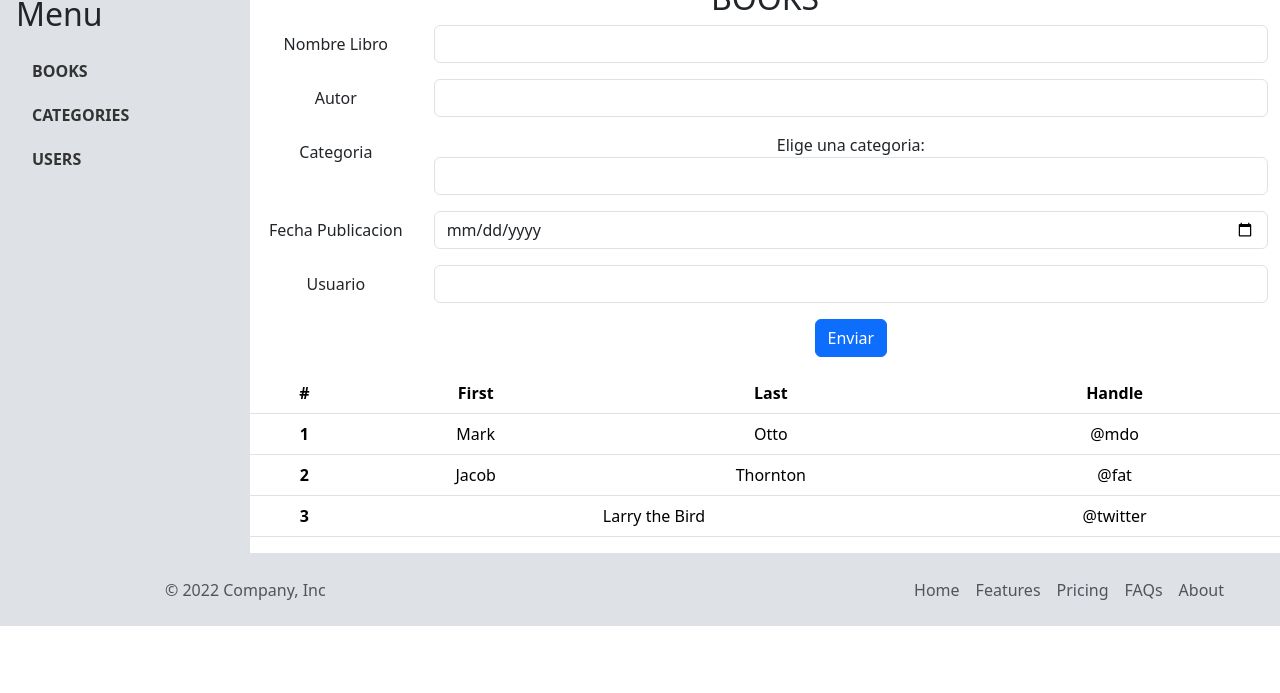
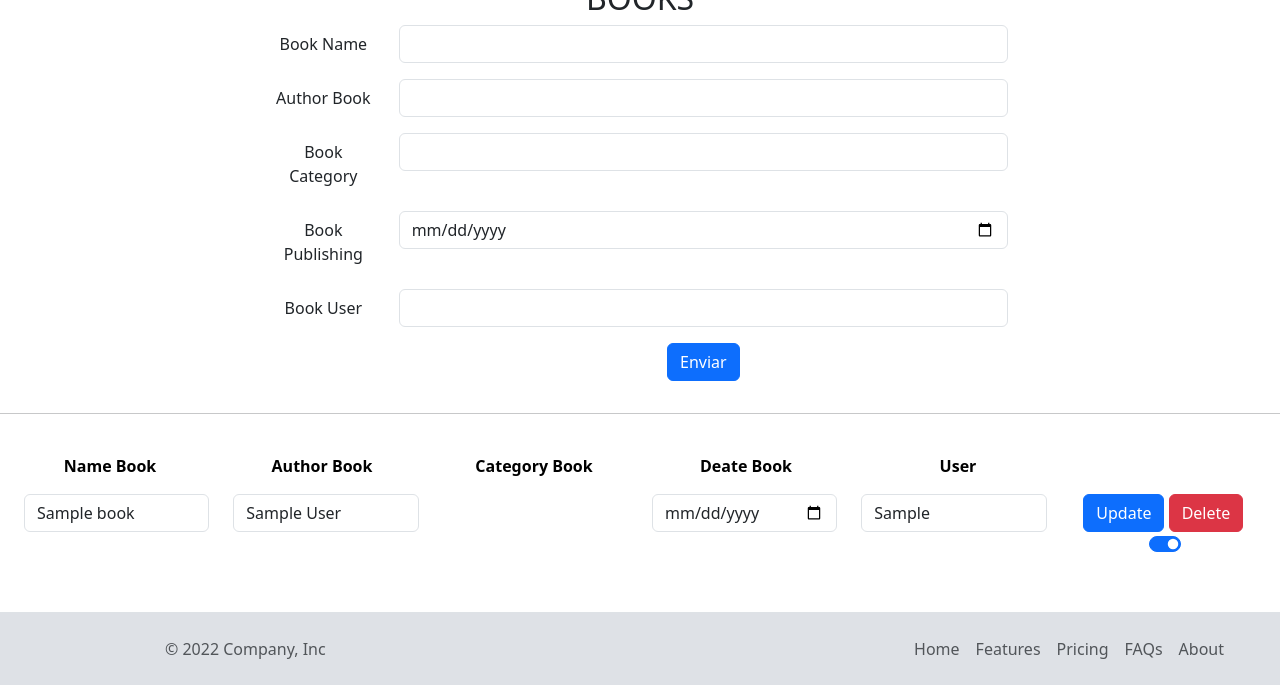
Before and after one commit to guill3rm0hdz/library-app, a CodeIgniter app: page /library-app/home/section_load/books in a window 1280 px wide. Shown: the part 107-800 px from the top of the page. Run offline with CodeIgniter, Linux system fonts and the light colour scheme; tables that the repository leaves empty or names only in its code hold one stand-in row (values such as "Sample post"); some libraries are stand-ins or nearby versions.

Commit message:
Se genero el crud para cada vista el sistema es funcional

```diff
--- a/application/controllers/home.php
+++ b/application/controllers/home.php
@@ -36,12 +36,19 @@ class Home extends CI_Controller {
 		return $result;
 	}
 
+	// Condsulta universal para traer registros de tabla e implementarlo en ajax
+	public function get_data_ajax($section){
+		$result = $this->Home_model->get_data($section);
+		echo json_encode($result);
+	}
+
+
 
 	//**************************/
 	// CRUD a la bases de datos de Usuarios "Contrlador"
 
 	public function add_user(){
-		// Obtener los datos del formulario utilizando el método input() del helper form
+	// Agrega los datos del formulario
 		$data = array(
 			'name' => $this->input->post('nameUser'),
 			'email' => $this->input->post('emailUser')
@@ -64,13 +71,12 @@ class Home extends CI_Controller {
 			'name' => $this->input->post('nameUser'),
 			'email' => $this->input->post('emailUser')
 		);
-
 		$this->Home_model->update_data($id, $data, 'users');
 		redirect('home/section_load/users');
 	}
 
-	// FIN CRUD a la bases de datos de Usuarios "Contrlador"
-	//**************************/
+
+
 
 
 	//**************************/
@@ -100,14 +106,68 @@ class Home extends CI_Controller {
 			'name' => $this->input->post('nameCategories'),
 			'description' => $this->input->post('descriptionCategories')
 		);
-
 		$this->Home_model->update_data($id, $data, 'categories');
 		redirect('home/section_load/categories');
 	}
 
 
-	// FIN CRUD a la bases de datos de Categories "Contrlador"
+
+
+
+
 	//**************************/
+	// CRUD a la bases de datos de Libros "Contrlador"
+
+	public function add_books(){
+
+		// Obtener los datos del formulario utilizando el método input() del helper form
+		$date = $this->revert_date($this->input->post('fechaBook'));
+
+		$data = array(
+			'name' => $this->input->post('nameBook'),
+			'author' => $this->input->post('authorBook'),
+			'published_date' => $date,
+			'category' => json_encode($this->input->post('categoryBook')),
+			'user' => $this->input->post('userBook')
+		);
+		// Insertar los datos en la base de datos utilizando el modelo
+		$this->Home_model->add_data($data, 'books');
+		redirect('home/section_load/books/');
+	}
+
+
+	// Elimina el registro dinamicamente
+	public function del_book($id){
+		$this->Home_model->del_data($id, 'books');
+		redirect('home/section_load/books');
+
+	}
+
+		// Actualiza el registro dinamicamente
+		public function update_book($id){
+			$date = $this->revert_date($this->input->post('fechaBook'));
+			var_dump($date);
+			$data = array(
+				'name' => $this->input->post('nameBook'),
+				'author' => $this->input->post('authorBook'),
+				'published_date' => $date,
+				'category' => json_encode($this->input->post('categoryBook')),
+				'user' => $this->input->post('userBook')
+			);
+			var_dump($data);
+			$this->Home_model->update_data($id, $data, 'books');
+			redirect('home/section_load/books');
+		}
+
+
+		//**************************/
+		// Funcion que revierte el orden de la fecha para que pueda ser regstrada en la BD
+		public function revert_date($date_input){
+			$date_array = array_reverse(explode('/', $date_input));
+			$date_format = implode('/', $date_array);
+			return $date_format;
+		}
+
 
 
 }
--- a/application/views/bibliotecario/books.php
+++ b/application/views/bibliotecario/books.php
@@ -1,58 +1,60 @@
-	<!--start page wrapper -->
+	<!-- Inicio componente -->
 	<div class="page-wrapper">
 			<div class="page-content">
 				<div class="container">
+					<!-- Contenido Formulario de registrode datos -->
+					<div class="row">
+						<div class="col-md-8 mx-auto d-flex justify-content-center">
+							<div class="w-100">
 								<header>
 								<h2><?= $title?></h2>
 								</header>
-					<form id="formulario">
+								<form id="formulario" method="post" action="<?php echo base_url('home/add_books'); ?>" >
 									<div class="row mb-3">
-							<label for="inputName" class="col-sm-2 col-form-label">Nombre Libro</label>
+										<label for="inputName" class="col-sm-2 col-form-label">Book Name</label>
 										<div class="col-sm-10">
-								<input type="text" class="form-control input" name="nameLibro" />
+											<input type="text" class="form-control input" name="nameBook" />
 											<div class="invalid-feedback">
-									El input solo puede contener letras.
+												The input can only contain letters.
 											</div>
 										</div>
 									</div>
 									<div class="row mb-3">
-							<label for="inputAutor" class="col-sm-2 col-form-label">Autor</label>
+										<label for="inputAutor" class="col-sm-2 col-form-label">Author Book</label>
 										<div class="col-sm-10">
-								<input type="text" class="form-control input" name="autor"/>
+											<input type="text" class="form-control input" name="authorBook" />
 											<div class="invalid-feedback">
-									El input solo puede contener letras.
+												The input can only contain letters.
 											</div>
 										</div>
 									</div>
 									<div class="row mb-3">
-							<label for="inputCategoria" class="col-sm-2 col-form-label">Categoria</label>
+										<label for="inputCategoria" class="col-sm-2 col-form-label">Book Category</label>
 										<div class="col-sm-10">
-								<label for="fruits" >Elige una categoria:</label>
 											<!-- Input para buscar opciones -->
 											<input type="text" id="autocomplete-category" class="form-control">
 											<!-- Contenedor donde se mostrarán las opciones seleccionadas -->
 											<div id="selected-options"></div>
-
 											<div class="invalid-feedback">
-									Selecciona una categoria.
+												Use autocomplete and select a category.
 											</div>
 										</div>
 									</div>
 									<div class="row mb-3">
-							<label for="inputFechaPublicacion" class="col-sm-2 col-form-label">Fecha Publicacion</label>
+										<label for="inputFechaPublicacion" class="col-sm-2 col-form-label">Book Publishing</label>
 										<div class="col-sm-10">
-								<input type="date" class="form-control date" name="fechaPublicacion">
+											<input type="date" class="form-control date" name="fechaBook">
 											<div class="invalid-feedback">
-									Selecciona una fecha.
+												Select a date.
 											</div>
 										</div>
 									</div>
 									<div class="row mb-3">
-							<label for="inputFechaPublicacion" class="col-sm-2 col-form-label">Usuario</label>
+										<label for="inputFechaPublicacion" class="col-sm-2 col-form-label">Book User</label>
 										<div class="col-sm-10">
-								<input type="text" class="form-control" id="autocompleteUser" name="usuario"/>
+											<input type="text" class="form-control input autocompleteUser"name="userBook"/>
 											<div class="invalid-feedback">
-									El input solo puede contener letras.
+												This field is required
 											</div>
 										</div>
 									</div>
@@ -63,36 +65,80 @@
 									</div>
 								</form>
 							</div>
-
-				<table class="table">
-					<thead>
-						<tr>
-						<th scope="col">#</th>
-						<th scope="col">First</th>
-						<th scope="col">Last</th>
-						<th scope="col">Handle</th>
-						</tr>
-					</thead>
-					<tbody>
-						<tr>
-						<th scope="row">1</th>
-						<td>Mark</td>
-						<td>Otto</td>
-						<td>@mdo</td>
-						</tr>
-						<tr>
-						<th scope="row">2</th>
-						<td>Jacob</td>
-						<td>Thornton</td>
-						<td>@fat</td>
-						</tr>
-						<tr>
-						<th scope="row">3</th>
-						<td colspan="2">Larry the Bird</td>
-						<td>@twitter</td>
-						</tr>
-					</tbody>
-				</table>
 						</div>
 					</div>
-		<!--end page wrapper -->
+				</div>
+				<hr/>
+				<!-- Contenido Tabla con Formulario para actualizar datos -->
+				<div class="table-responsive">
+					<div class="bg-white p-3 mb-3">
+						<div class="table">
+							<div class="thead">
+								<div class="row">
+									<div class="col-sm-2">
+										<strong>Name Book</strong>
+									</div>
+									<div class="col-sm-2">
+										<strong>Author Book</strong>
+									</div>
+									<div class="col-sm-2">
+										<strong>Category Book</strong>
+									</div>
+									<div class="col-sm-2">
+										<strong>Deate Book</strong>
+									</div>
+									<div class="col-sm-2">
+										<strong>User</strong>
+									</div>
+								</div>
+							</div>
+							<!-- Cuerpo de la tabla -->
+							<div class="tbody">
+								<?php foreach($table as $element): ?>
+									<?= form_open('home/update_book/'.$element->id, ['class' => 'formulario-table'], ['method' => 'post'] ) ?>
+										<div class="row">
+											<div class="col-sm-2">
+												<input type="text" class="form-control input" name="nameBook" value="<?= $element->name;?>"/>
+											</div>
+											<div class="col-sm-2">
+												<input type="text" class="form-control input" name="authorBook" value="<?= $element->author;?>"/>
+											</div>
+											<div class="col-sm-2">
+
+												<div id="selected-options">
+													<?php
+													$categories = json_decode($element->category, true);
+													if(isset($categories) > 0){
+														foreach($categories as $option):?>
+														<div class="selected-option mb-1">
+															<input type="text" class="btn btn-secondary" name="categoryBook[]" value="<?= $option;?>" readonly>
+														</div>
+													<?php
+														endforeach;
+													}?>
+												</div>
+											</div>
+											<div class="col-sm-2">
+												<input type="date" class="form-control input" name="fechaBook" value="<?= $element->published_date;?>"/>
+											</div>
+											<div class="col-sm-2">
+												<input type="text" class="form-control input autocompleteUser" name="userBook" value="<?= $element->user;?>"/>
+											</div>
+											<div class="col-sm-2">
+												<?= form_submit('submit', 'Update', array('class' => 'btn btn-primary')) ?>
+												<a class="btn btn-danger" href="<?php echo base_url('home/del_book/'.$element->id); ?>">Delete</a>
+												<div class="form-switch">
+													<label class="form-check-label" for="checkSwitch"></label>
+													<input class="form-check-input" type="checkbox" name="availabilityBook" checked>
+												</div>
+											</div>
+										</div>
+									<?= form_close() ?>
+								<?php endforeach; ?>
+							</div>
+						</div>
+					</div>
+				</div>
+			</div>
+		</div>
+		<!--Fin componente -->
--- a/application/views/home.php
+++ b/application/views/home.php
@@ -2,6 +2,7 @@
 	<header>
 		<nav class="navbar navbar-expand-lg navbar-light bg-light">
 		<div class="container-fluid">
+			<!-- Icono del header -->
 			<a class="navbar-brand" href="<?= base_url();?>">
 				<img src="https://juststickers.in/wp-content/uploads/2017/10/baby-deadpool.png" width="80"/>
 				<span>Where is the library?</span>
@@ -10,27 +11,23 @@
 			<span class="navbar-toggler-icon"></span>
 			</button>
 			<div class="collapse navbar-collapse" id="navbarNav">
+			<!-- Enlaces a rutas -->
 			<ul class="navbar-nav ms-auto">
-				<li class="nav-item">
-				<a class="nav-link active" aria-current="page" href="<?= base_url();?>">Home</a>
+				<h3>Menu |</h3>
+				<li class="nav-item"><?php echo anchor('home/section_load/books', 'Books', array('class' => 'nav-link active')); ?>
 				</li>
+				<li class="nav-item"><?php echo anchor('home/section_load/categories', 'categories', array('class' => 'nav-link')); ?>
+				</li>
+				<li class="nav-item"><?php echo anchor('home/section_load/users', 'Users', array('class' => 'nav-link')); ?>
+				</li>
+
 			</ul>
 			</div>
 		</div>
 		</nav>
 	</header>
+	<!-- Relleno para el Main -->
 	<div class="contenedor">
-			<sidebar class="sidebar">
-				<h2>Menu</h2>
-				<ul class="menu">
-					<li><?php echo anchor('home/section_load/books', 'Books', array('class' => '')); ?>
-					</li>
-					<li><?php echo anchor('home/section_load/categories', 'categories', array('class' => '')); ?>
-					</li>
-					<li><?php echo anchor('home/section_load/users', 'Users', array('class' => '')); ?>
-					</li>
-				</ul>
-			</sidebar>
 			<main class="contenido">
 				<?php if(!isset($section)){?>
 					<img src="https://media.tenor.com/T4664VfiM0cAAAAC/asistente-robot.gif" alt="Gif animado de una flecha que señala a la izquierda">
--- a/public/js/script.js
+++ b/public/js/script.js
@@ -1,33 +1,6 @@
- // Manejar el evento de clic en el botón
- /*const buttons = document.querySelectorAll('.botonSidebar');
-
-
-    let selectedCategory = $(".selected-option");
-    elementValido = validarCategory(selectedCategory);
-
-    console.log(elementValido)
-       selectedCategory.each(function() {
-        var optionText = $(this).find("span").text();
-        console.log(optionText);
-      });
-
-
-
- buttons.forEach(button => {
-    let section = button.id;
-        $("#"+section).click(function() {
-            $.ajax({
-                url: base_url+'home/cargar_seccion/'+section,
-                type: "GET",
-                success: function(data) {
-                    $("#content-dashboard").html(data);
-                }
-            });
-        });
-    });*/
 $(document).ready(function() {
-  // Manejar Funciones de Validacion
-  $('.input, .email, .select, .date').on('input',function() {
+  // Manejar Funciones en eventos de Validacion
+  $('.input').on('input keydown',function() {
     let element = $(this);
     validarInput(element);
   });
@@ -35,7 +8,7 @@ $(document).ready(function() {
   $("#formulario").on('submit',function(event) {
     event.preventDefault();
     let form = document.getElementById("formulario");
-    let element = $('.input, .email, .select, .date');
+    let element = $('.input');
     let validar = validarFormulario(element);
     if (validar === false) {
       return false;
@@ -44,28 +17,85 @@ $(document).ready(function() {
     }
   });
 
+});
 
+//Extrae los registros de usuarios para cargar en el autocompletar
+$(document).ready(function() {
+  $.ajax({
+    url: base_url+'home/get_data_ajax/users',
+    type: 'GET',
+    dataType: 'json',
+    success: function(response) {
+      $(".autocompleteUser").autocomplete({
+        source: response.map(function(item) {
+          return {
+              label: item.name, // muestra el nombre del usuario en la lista de opciones
+              value: item.name // al seleccionar una opción, establece el ID del usuario en el campo de entrada
+          };
+      }),
+      minLength: 1,
+      select: function(event, ui) { }
+      });
+    },
+    error: function(xhr, status, error) {
+        console.error(xhr.responseText);
+    }
+  });
+});
+
+
+//Extrae los registros de categorias para cargar en el autocompletar
+$(document).ready(function() {
   var selectedOptions = [];
-  // Inicializar el widget de autocompletar
+  $.ajax({
+    url: base_url+'home/get_data_ajax/categories',
+    type: 'GET',
+    dataType: 'json',
+    success: function(response) {
       $("#autocomplete-category").autocomplete({
-    source: ["Opción 1", "Opción 2", "Opción 3", "Opción 4", "Opción 5"],
+        source: response.map(function(item) {
+          return {
+              label: item.name, // muestra el nombre del usuario en la lista de opciones
+              value: item.name // al seleccionar una opción, establece el ID del usuario en el campo de entrada
+          };
+      }),
+      minLength: 1,
         select: function(event, ui) {
           var optionValue = ui.item.value;
           // Agregar la opción seleccionada al contenedor
           selectedOptions.push(optionValue);
-      updateSelectedOptions($(this));
+          updateSelectedOptions();
           // Limpiar el campo de entrada de autocompletar después de seleccionar una opción
           $(this).val("");
           return false;
         }
       });
+    },
+    error: function(xhr, status, error) {
+        console.error(xhr.responseText);
+    }
+  });
 
 
-  $('#autocompleteUser').autocomplete({
-    source: ["Opción 1", "Opción 2", "Opción 3", "Opción 4", "Opción 5"],
-    select: function(event, ui) {
-      // Evitar el comportamiento por defecto del evento select
-      return false;
+  // Actualizar el contenedor de opciones seleccionadas
+  function updateSelectedOptions() {
+    $("#selected-options").empty();
+    for (var i = 0; i < selectedOptions.length; i++) {
+      var optionValue = selectedOptions[i];
+      var optionElement = $("<div></div>").addClass("selected-option");
+      var optionLabel = $("<input type='text' class='btn btn-secondary' name='categoryBook[]' value='"+optionValue+"' readonly/>");
+      var deleteButton = $("<span><i class='bi bi-x-square'></i></span>").addClass("delete-button");
+      deleteButton.click((function(option) {
+        return function() {
+          // Eliminar la opción del arreglo de opciones seleccionadas
+          selectedOptions.splice(selectedOptions.indexOf(option), 1);
+          updateSelectedOptions();
+          }
+        })(optionValue));
+        optionElement.append(optionLabel);
+        optionElement.append(deleteButton);
+        $("#selected-options").append(optionElement);
+      }
     }
   });
 
@@ -75,7 +105,7 @@ $(document).ready(function() {
     let elementType = element.attr('type');
     let letters = '';
 
-    if(elementType === 'text'){letters = /^[A-Za-z][A-Za-z\s]*$/;}
+    if(elementType === 'text'){letters = /^[A-Za-záéíóúüñÁÉÍÓÚÜÑ\s.,:;-][A-Za-záéíóúüñÁÉÍÓÚÜÑ\s.,:;-\s]*$/;}
     else if(elementType === 'email'){letters = /^[^\s@]+@[^\s@]+\.[^\s@]+$/;}
     else if(elementType === 'date'){letters =  /^\d{4}-\d{2}-\d{2}$/;}
 
@@ -87,8 +117,25 @@ $(document).ready(function() {
     return true;
   }
 
+  //Funcion para validar el formulario completo
+  function validarFormulario(element){
+    let elementValido = true;
+    let validar = true;
+    element.each(function() {
+      validar = validarInput($(this));
+      if(validar === false || !$(this).val() === true){
+        elementValido = false;
+      }
+    });
 
-  //Funcion para validar la existencia de categirias en el libro
+    //if(elementValido === true){
+      if($("#autocomplete-category").length){elementValido = validarCategory();}
+    //}
+    return elementValido;
+  }
+
+
+  //Funcion para validar la existencia de categirias que se asignan al libro
   function validarCategory(){
     let element = $("#selected-options");
     elementValido = true;
@@ -100,45 +147,3 @@ $(document).ready(function() {
     }
     return elementValido;
   };
-
-
-  //Funcion para validar el formulario completo
-  function validarFormulario(element){
-    let elementValido = true;
-    let validar = true;
-    element.each(function() {
-      validar = validarInput($(this));
-      if(validar === false || !$(this).val()){
-        elementValido = false;
-      }
-    });
-
-    if($("#autocomplete-category").length){elementValido = validarCategory();}
-    return elementValido;
-  }
-
-
-    // Actualizar el contenedor de opciones seleccionadas
-    function updateSelectedOptions(element) {
-      let elementOption = $("#selected-options");
-      elementOption.empty();
-      for (var i = 0; i < selectedOptions.length; i++) {
-        var optionValue = selectedOptions[i];
-        var optionElement = $("<div class='btn btn-dark' style='margin:10px;'></div>").addClass("selected-option");
-        var optionLabel = $("<span></span>").text(optionValue);
-        var deleteButton = $("<i class='bi bi-x-square' style='margin:0 0 0 10px;'></i>").addClass("delete-button");
-        deleteButton.click((function(option) {
-          return function() {
-            // Eliminar la opción del arreglo de opciones seleccionadas
-            selectedOptions.splice(selectedOptions.indexOf(option), 1);
-            updateSelectedOptions();
-          }
-        })(optionValue));
-        optionElement.append(optionLabel);
-        optionElement.append(deleteButton);
-        elementOption.append(optionElement);
-      }
-      validarCategory();
-    }
-
-  });
```
Also changed, not shown: application/views/bibliotecario/categories.php (+14 -10 lines), application/views/bibliotecario/users.php (+9 -6 lines). Lines whose indentation alone changed are shown as unchanged.
